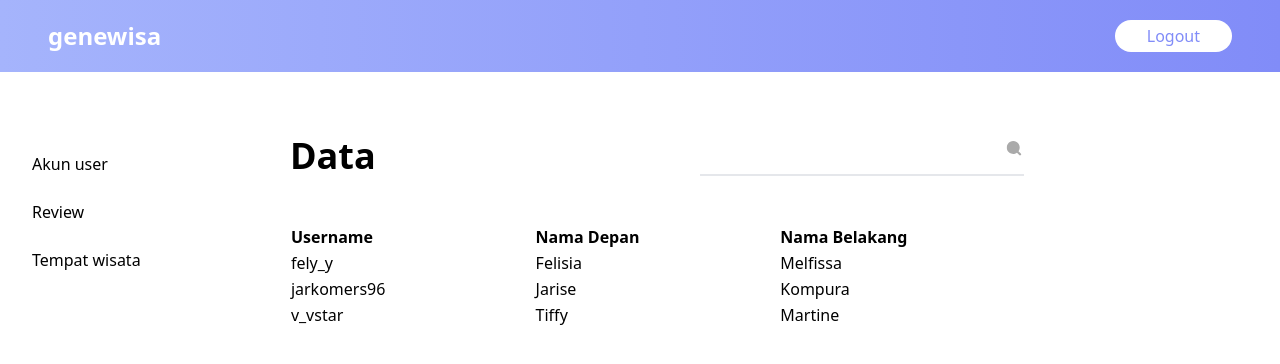
After one commit to Andyoshino/GeneratorWisata, a Laravel app: template resources/views/dashboard_akun.blade.php in a window 1280 px wide. The commit adds this page. Shown: the top 364 px of the page. Run offline with Laravel 9, Linux system fonts and the light colour scheme; the template is opened without the code that fills it, so the values that code supplies are empty.

Commit message:
implemented more page, and login web services

```diff
--- /dev/null
+++ b/resources/views/dashboard_akun.blade.php
@@ -0,0 +1,30 @@
+@extends('layout.dashboard_layout')
+
+@section('table')
+    <table class="table-fixed w-full">
+        <thead>
+            <tr>
+                <th class="text-left w-1/3">Username</th>
+                <th class="text-left w-1/3">Nama Depan</th>
+                <th class="text-left w-1/3">Nama Belakang</th>
+            </tr>
+        </thead>
+        <tbody>
+            <tr>
+                <td>fely_y</td>
+                <td>Felisia</td>
+                <td>Melfissa</td>
+            </tr>
+            <tr>
+                <td>jarkomers96</td>
+                <td>Jarise</td>
+                <td>Kompura</td>
+            </tr>
+            <tr>
+                <td>v_vstar</td>
+                <td>Tiffy</td>
+                <td>Martine</td>
+            </tr>
+        </tbody>
+    </table>
+@endsection
--- /dev/null
+++ b/resources/views/layout/dashboard_layout.blade.php
@@ -0,0 +1,68 @@
+<!DOCTYPE html>
+<html lang="en">
+
+<head>
+    <link href="{{ asset('css/app.css') }}" rel="stylesheet">
+    <script src="https://ajax.googleapis.com/ajax/libs/jquery/3.6.0/jquery.min.js"></script>
+    <title> Dashboard {{ $title }}</title>
+
+</head>
+
+<body>
+
+    @include('reusable_component.dashboard_navbar')
+
+    <div class="mt-12 flex">
+
+        <div class="p-8 w-[326px]">
+
+            <div class="mb-6 @if ($title == 'Akun User') {{ 'font-bold' }} @endif">
+                Akun user
+            </div>
+
+            <div class="mb-6 @if ($title == 'Review') {{ 'font-bold' }} @endif">
+                Review
+            </div>
+
+            <div class="mb-6 @if ($title == 'Tempat Wisata') {{ 'font-bold' }} @endif">
+                Tempat wisata
+            </div>
+
+        </div>
+
+        <div class="px-8 py-4 w-full pr-64">
+            <div class="flex w-full">
+
+                <div class="text-4xl font-semibold basis-1/2">
+                    Data {{ $title }}
+                </div>
+
+                <div class="basis-1/2 flex justify-end">
+                    <div class="border-b-2 w-fit flex gap-4">
+
+                        <input id="username" type="text" placeholder="@if ($title == 'Akun User') {{ 'Cari username' }} @endif
+                            @if ($title == 'Review') {{ 'Cari review' }} @endif
+                            @if ($title == 'Tempat Wisata') {{ 'Cari tempat wisata' }} @endif"
+                            class="input-box">
+
+                        <div class="scale-75 w-fit">
+                            @include('reusable_component.search_svg')
+                        </div>
+
+                    </div>
+                </div>
+
+            </div>
+
+
+            <div class="mt-12">
+                @yield('table')
+            </div>
+
+        </div>
+
+    </div>
+
+</body>
+
+</html>
--- /dev/null
+++ b/resources/views/reusable_component/dashboard_navbar.blade.php
@@ -0,0 +1,29 @@
+<div class="navbar-dashboard w-full bg-gradient-to-r from-indigo-300 to-indigo-400 py-5 px-12">
+
+    <div class="flex">
+        <div class="basis-1/2 font-bold text-white flex items-center text-2xl">
+            genewisa
+        </div>
+
+        <div class="basis-1/2 flex justify-end items-center">
+            <button id="logout" class="bg-white py-1 px-8 rounded-full text-indigo-400">
+                Logout
+            </button>
+        </div>
+    </div>
+
+</div>
+
+<script>
+    $("#logout").click(function() {
+
+        $.ajax({
+            type: 'POST',
+            url: '/logout',
+            success: function(data) {
+                location.href = '/';
+            }
+        });
+
+    });
+</script>
--- /dev/null
+++ b/resources/views/reusable_component/search_svg.blade.php
@@ -0,0 +1,12 @@
+<svg width="20" height="20" viewBox="0 0 20 20" fill="none" xmlns="http://www.w3.org/2000/svg">
+    <g clip-path="url(#clip0_13_61)">
+        <path
+            d="M8.95995 0.32C7.60017 0.319826 6.25954 0.640605 5.0471 1.25625C3.83466 1.87189 2.78465 2.76501 1.98247 3.86297C1.18028 4.96093 0.648577 6.23273 0.430591 7.57493C0.212605 8.91713 0.314495 10.2918 0.727975 11.5872C1.14146 12.8826 1.85485 14.0621 2.81014 15.0298C3.76542 15.9975 4.93563 16.7261 6.22558 17.1563C7.51553 17.5864 8.8888 17.7061 10.2337 17.5054C11.5786 17.3048 12.8572 16.7895 13.9654 16.0016L18.0204 20.0595L20.0595 18.0205L16.0016 13.9654C16.9202 12.6729 17.4654 11.1526 17.5775 9.57083C17.6897 7.98909 17.3643 6.407 16.6371 4.99786C15.91 3.58872 14.809 2.40687 13.4549 1.58177C12.1007 0.756672 10.5457 0.320144 8.95995 0.32Z"
+            fill="#AAAAAA" />
+    </g>
+    <defs>
+        <clipPath id="clip0_13_61">
+            <rect width="20" height="20" fill="white" />
+        </clipPath>
+    </defs>
+</svg>
--- a/routes/web.php
+++ b/routes/web.php
@@ -2,6 +2,8 @@
 
 use Illuminate\Support\Facades\Route;
 use App\Http\Controllers\LoginController;
+use App\Http\Controllers\DashboardController;
+use App\Http\Controllers\LandingController;
 
 /*
 |--------------------------------------------------------------------------
@@ -14,17 +16,12 @@ use App\Http\Controllers\LoginController;
 |
 */
 
-Route::get('/', function () {
-    return view('landing', [
-        'title' => 'Genewisa'
-    ]);
-});
+Route::get('/', [LandingController::class, 'index']);
 
-
-Route::get('/login', function () {
-    return view('login', [
-        'title' => 'Login Page'
-    ]);
-});
+Route::get('/login', [LandingController::class, 'login']);
 
 Route::post('/login', [LoginController::class, 'authen']);
+
+Route::post('/logout', [LoginController::class, 'logout']);
+
+Route::get('/dashboard', [DashboardController::class, 'index']);
```
Also changed, not shown: app/Http/Controllers/DashboardController.php (added, +51 -0 lines), app/Http/Controllers/LandingController.php (added, +30 -0 lines), app/Http/Controllers/LoginController.php (+13 -1 lines), resources/views/login.blade.php (+9 -2 lines), public/css/app.css.
